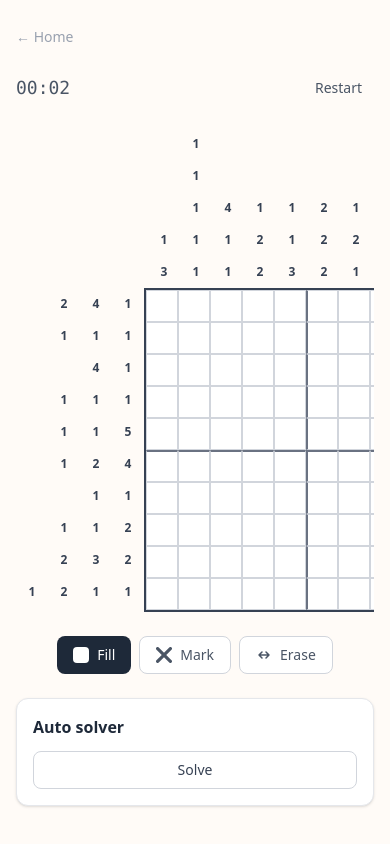
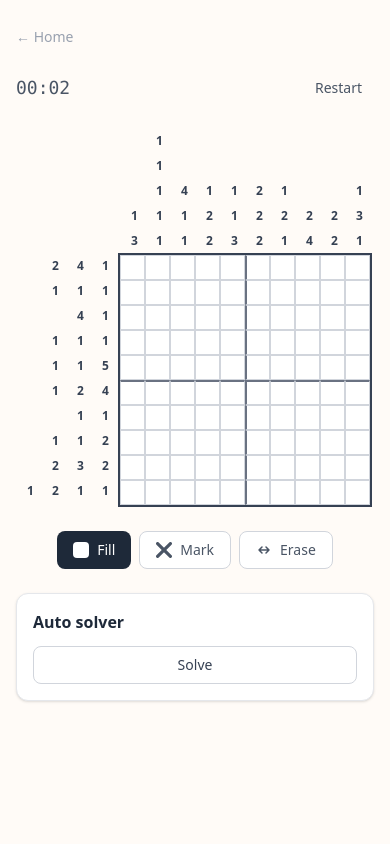
Before and after one commit to JulienMattiussi/universal-picross, a React (Vite) app: page / in a window 390 px wide. Both pictures are taken after a click on the button "Generate". Built offline with nearby package versions, Linux system fonts and the light colour scheme.

Commit message:
mobile display

```diff
--- a/src/pages/GamePage.tsx
+++ b/src/pages/GamePage.tsx
@@ -23,9 +23,25 @@ export default function GamePage({ importMode, onBack }: GamePageProps) {
   const boardRef = useRef<HTMLDivElement>(null)
   const [inputMode, setInputMode] = useState<InputMode>('fill')
   const [importDone, setImportDone] = useState(!importMode)
+  const [screenWidth, setScreenWidth] = useState(window.innerWidth)
 
-  // Calcul de la taille de cellule selon l'espace disponible
-  const cellSize = puzzle ? Math.max(20, Math.min(36, Math.floor(320 / puzzle.cols))) : 32
+  useEffect(() => {
+    const onResize = () => setScreenWidth(window.innerWidth)
+    window.addEventListener('resize', onResize)
+    return () => window.removeEventListener('resize', onResize)
+  }, [])
+
+  // Calcul de la taille de cellule — contraint sur mobile uniquement
+  const cellSize = (() => {
+    if (!puzzle) return 32
+    const MOBILE_BREAKPOINT = 640
+    if (screenWidth >= MOBILE_BREAKPOINT) return 32
+    const maxRowClueCount = Math.max(...puzzle.clues.rows.map((c) => c.length))
+    const totalCols = maxRowClueCount + puzzle.cols
+    // screenWidth - 32 (px-4 padding) - 4 (bordure grille)
+    const available = screenWidth - 36
+    return Math.max(12, Math.floor(available / totalCols))
+  })()
 
   // Quand le puzzle est chargé depuis l'import, masquer l'ImportPanel
   useEffect(() => {
```
Also changed, not shown: 1 other file (tests, documents, lock files or other folders).
